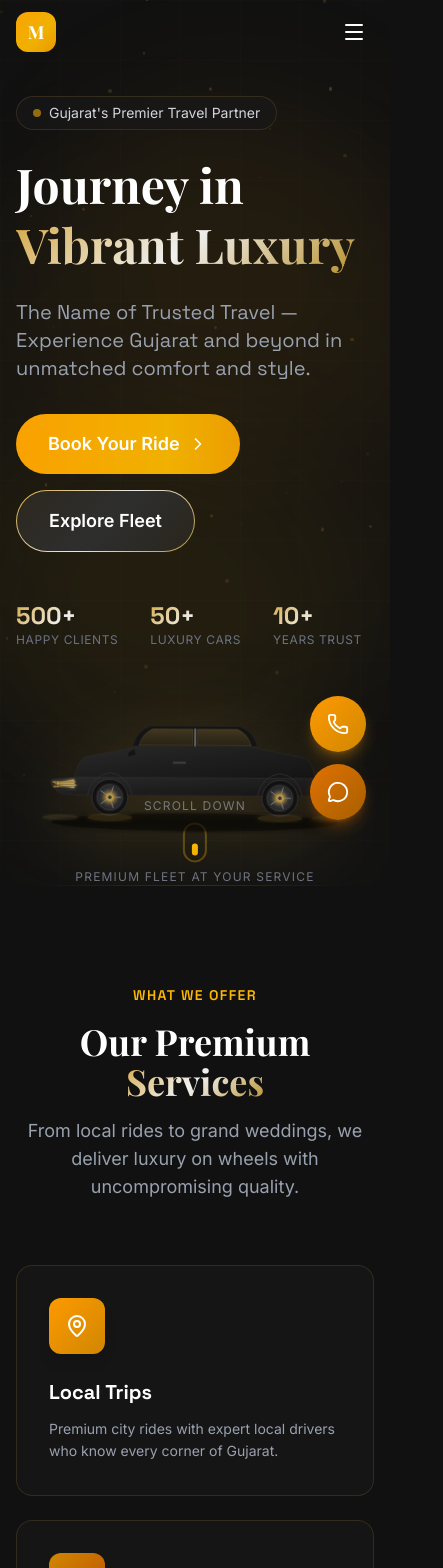
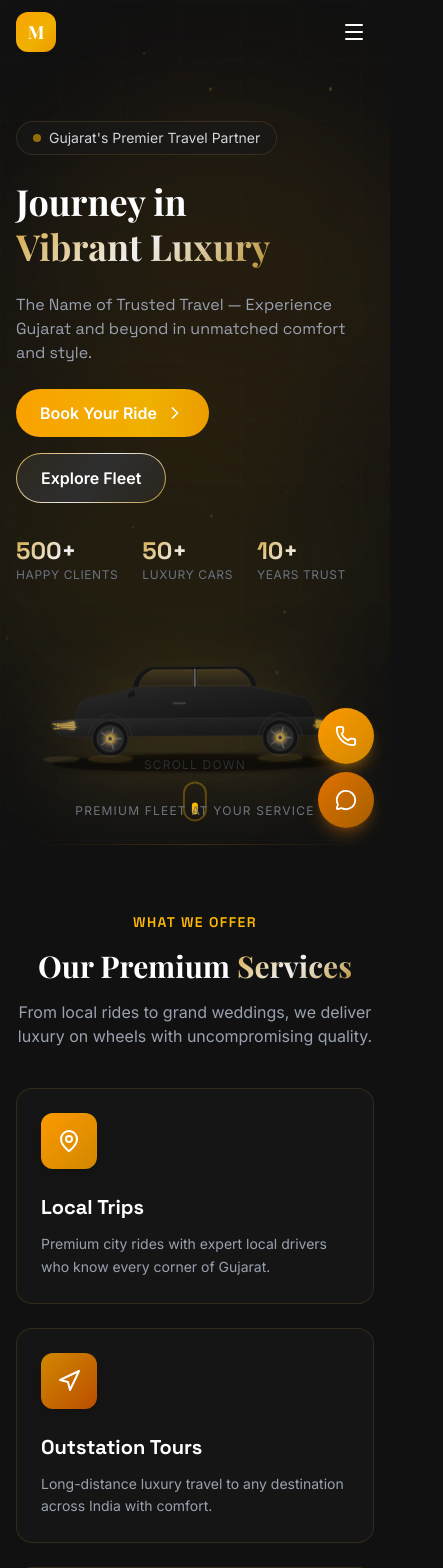
Before and after one commit to SanketVadchhak/Mahadev-Krupa, a Next.js app: page / in a window 390 px wide. Shown: the top 1568 px of the page, 443 px wide, since content can reach past the window. Built offline with nearby package versions, Linux system fonts and the light colour scheme; a web font is replaced by a local one.

Commit message:
Responsiveness

```diff
--- a/app/components/HomePage.tsx
+++ b/app/components/HomePage.tsx
@@ -12,7 +12,9 @@ import {
 
 // ─── Particle Background ────────────────────────────────
 function ParticleField() {
-  const particles = Array.from({ length: 40 }, (_, i) => ({
+  const isMobile = typeof window !== 'undefined' && window.innerWidth < 768;
+  const count = isMobile ? 15 : 40;
+  const particles = Array.from({ length: count }, (_, i) => ({
     id: i,
     x: Math.random() * 100,
     y: Math.random() * 100,
@@ -46,7 +48,7 @@ function ParticleField() {
 // ─── Section Wrapper with scroll animation ───────────────
 function Section({ children, className = '', id = '' }: { children: React.ReactNode; className?: string; id?: string }) {
   const ref = useRef(null);
-  const isInView = useInView(ref, { once: true, margin: "-100px" });
+  const isInView = useInView(ref, { once: true, margin: "-50px" });
 
   return (
     <motion.section
@@ -407,7 +409,7 @@ function HeroSection() {
               initial={{ opacity: 0, y: 30 }}
               animate={{ opacity: 1, y: 0 }}
               transition={{ duration: 0.8, delay: 0.4 }}
-              className="text-5xl sm:text-6xl lg:text-7xl font-bold leading-tight mb-6 font-display"
+              className="text-4xl sm:text-5xl lg:text-7xl font-bold leading-tight mb-6 font-display"
             >
               <span className="text-white">Journey in</span>
               <br />
@@ -418,7 +420,7 @@ function HeroSection() {
               initial={{ opacity: 0, y: 30 }}
               animate={{ opacity: 1, y: 0 }}
               transition={{ duration: 0.8, delay: 0.6 }}
-              className="text-xl text-gray-400 mb-8 max-w-lg font-heading"
+              className="text-base sm:text-xl text-gray-400 mb-6 sm:mb-8 max-w-lg font-heading"
             >
               The Name of Trusted Travel — Experience Gujarat and beyond in unmatched comfort and style.
             </motion.p>
@@ -431,7 +433,7 @@ function HeroSection() {
             >
               <a
                 href="#contact"
-                className="group px-8 py-4 rounded-full bg-gradient-to-r from-amber-500 via-yellow-500 to-amber-600 text-white font-semibold text-lg hover:shadow-xl hover:shadow-amber-500/30 transition-all duration-500 animate-gradient-shift flex items-center gap-2"
+                className="group px-6 py-3 sm:px-8 sm:py-4 rounded-full bg-gradient-to-r from-amber-500 via-yellow-500 to-amber-600 text-white font-semibold text-base sm:text-lg hover:shadow-xl hover:shadow-amber-500/30 transition-all duration-500 animate-gradient-shift flex items-center gap-2"
                 data-hover
               >
                 Book Your Ride
@@ -439,7 +441,7 @@ function HeroSection() {
               </a>
               <a
                 href="#fleet"
-                className="px-8 py-4 rounded-full neon-border text-white font-semibold text-lg hover:shadow-lg hover:shadow-amber-400/20 transition-all duration-500"
+                className="px-6 py-3 sm:px-8 sm:py-4 rounded-full neon-border text-white font-semibold text-base sm:text-lg hover:shadow-lg hover:shadow-amber-400/20 transition-all duration-500"
                 data-hover
               >
                 Explore Fleet
@@ -450,7 +452,7 @@ function HeroSection() {
               initial={{ opacity: 0 }}
               animate={{ opacity: 1 }}
               transition={{ duration: 0.8, delay: 1.2 }}
-              className="flex items-center gap-8 mt-12"
+              className="flex items-center flex-wrap gap-6 sm:gap-8 mt-8 sm:mt-12"
             >
               {[
                 { num: '500+', label: 'Happy Clients' },
@@ -503,18 +505,18 @@ function HeroSection() {
 // ─── Services Section ────────────────────────────────────
 function ServicesSection() {
   return (
-    <Section id="services" className="py-24 md:py-32">
+    <Section id="services" className="py-16 md:py-24 lg:py-32">
       <div className="max-w-7xl mx-auto px-4 sm:px-6 lg:px-8">
         {/* Header */}
-        <div className="text-center mb-16">
+        <div className="text-center mb-10 md:mb-16">
           <motion.span className="inline-block text-sm font-semibold text-amber-400 tracking-widest uppercase mb-4 font-heading">
             What We Offer
           </motion.span>
-          <h2 className="text-4xl md:text-5xl font-bold font-display mb-4">
+          <h2 className="text-3xl md:text-4xl lg:text-5xl font-bold font-display mb-4">
             <span className="text-white">Our Premium </span>
             <span className="gradient-text">Services</span>
           </h2>
-          <p className="text-gray-400 max-w-2xl mx-auto text-lg">
+          <p className="text-gray-400 max-w-2xl mx-auto text-base md:text-lg">
             From local rides to grand weddings, we deliver luxury on wheels with uncompromising quality.
           </p>
         </div>
@@ -530,7 +532,7 @@ function ServicesSection() {
               transition={{ duration: 0.6, delay: i * 0.1 }}
             >
               <TiltCard className="h-full">
-                <div className="group relative h-full p-8 rounded-2xl glass hover:border-amber-500/30 transition-all duration-500 overflow-hidden">
+                <div className="group relative h-full p-6 sm:p-8 rounded-2xl glass hover:border-amber-500/30 transition-all duration-500 overflow-hidden">
                   {/* Background glow */}
                   <div className={`absolute top-0 right-0 w-32 h-32 bg-gradient-to-bl ${s.color} opacity-0 group-hover:opacity-10 blur-2xl transition-opacity duration-500`} />
 
@@ -584,13 +586,13 @@ function FleetSection() {
   }, []);
 
   return (
-    <Section id="fleet" className="py-24 md:py-32 overflow-hidden">
+    <Section id="fleet" className="py-16 md:py-24 lg:py-32 overflow-hidden">
       <div className="max-w-7xl mx-auto px-4 sm:px-6 lg:px-8">
         {/* Header */}
         <div className="flex flex-col md:flex-row md:items-end md:justify-between mb-12">
           <div>
             <span className="text-sm font-semibold text-amber-400 tracking-widest uppercase mb-4 block font-heading">Our Fleet</span>
-            <h2 className="text-4xl md:text-5xl font-bold font-display">
+            <h2 className="text-3xl md:text-4xl lg:text-5xl font-bold font-display">
               <span className="text-white">Luxury </span>
               <span className="gradient-text">Vehicle Fleet</span>
             </h2>
@@ -626,7 +628,7 @@ function FleetSection() {
             whileInView={{ opacity: 1, x: 0 }}
             viewport={{ once: true }}
             transition={{ duration: 0.5, delay: i * 0.1 }}
-            className="shrink-0 w-[340px] sm:w-[380px]"
+            className="shrink-0 w-[280px] sm:w-[340px] md:w-[380px]"
           >
             <TiltCard className="h-full">
               <div className="group relative h-full rounded-2xl glass overflow-hidden hover:border-amber-400/30 transition-all duration-500">
@@ -689,7 +691,7 @@ function AboutSection() {
   const isInView = useInView(ref, { once: true, margin: "-100px" });
 
   return (
-    <Section id="about" className="py-24 md:py-32">
+    <Section id="about" className="py-16 md:py-24 lg:py-32">
       <div className="max-w-7xl mx-auto px-4 sm:px-6 lg:px-8">
         <div className="grid lg:grid-cols-2 gap-16 items-center">
           {/* Left - Visual */}
@@ -745,7 +747,7 @@ function AboutSection() {
           {/* Right - Content */}
           <div>
             <span className="text-sm font-semibold text-amber-400 tracking-widest uppercase mb-4 block font-heading">Our Legacy</span>
-            <h2 className="text-4xl md:text-5xl font-bold font-display mb-6">
+            <h2 className="text-3xl md:text-4xl lg:text-5xl font-bold font-display mb-6">
               <span className="text-white">A Decade of </span>
               <span className="gradient-text">Trusted Travel</span>
             </h2>
@@ -778,11 +780,11 @@ function AboutSection() {
 // ─── Gallery Section ─────────────────────────────────────
 function GallerySection() {
   return (
-    <Section id="gallery" className="py-24 md:py-32">
+    <Section id="gallery" className="py-16 md:py-24 lg:py-32">
       <div className="max-w-7xl mx-auto px-4 sm:px-6 lg:px-8">
         <div className="text-center mb-16">
           <span className="text-sm font-semibold text-amber-400 tracking-widest uppercase mb-4 block font-heading">Destinations</span>
-          <h2 className="text-4xl md:text-5xl font-bold font-display mb-4">
+          <h2 className="text-3xl md:text-4xl lg:text-5xl font-bold font-display mb-4">
             <span className="text-white">Explore </span>
             <span className="gradient-text">Our Gallery</span>
           </h2>
@@ -838,11 +840,11 @@ function TestimonialsSection() {
   }, []);
 
   return (
-    <Section id="testimonials" className="py-24 md:py-32">
+    <Section id="testimonials" className="py-16 md:py-24 lg:py-32">
       <div className="max-w-7xl mx-auto px-4 sm:px-6 lg:px-8">
         <div className="text-center mb-16">
           <span className="text-sm font-semibold text-amber-400 tracking-widest uppercase mb-4 block font-heading">Testimonials</span>
-          <h2 className="text-4xl md:text-5xl font-bold font-display mb-4">
+          <h2 className="text-3xl md:text-4xl lg:text-5xl font-bold font-display mb-4">
             <span className="text-white">What Our </span>
             <span className="gradient-text">Clients Say</span>
           </h2>
@@ -857,7 +859,7 @@ function TestimonialsSection() {
               animate={{ opacity: 1, y: 0 }}
               exit={{ opacity: 0, y: -20 }}
               transition={{ duration: 0.5 }}
-              className="rounded-2xl glass p-8 md:p-12 text-center relative overflow-hidden"
+              className="rounded-2xl glass p-6 md:p-10 lg:p-12 text-center relative overflow-hidden"
             >
               <div className="absolute top-4 left-4 text-6xl text-amber-400/10 font-display">&ldquo;</div>
               <div className="absolute bottom-4 right-4 text-6xl text-amber-400/10 font-display">&rdquo;</div>
@@ -871,7 +873,7 @@ function TestimonialsSection() {
                 ))}
               </div>
 
-              <p className="text-lg md:text-xl text-gray-300 leading-relaxed mb-8 max-w-2xl mx-auto italic">
+              <p className="text-base md:text-lg lg:text-xl text-gray-300 leading-relaxed mb-6 md:mb-8 max-w-2xl mx-auto italic">
                 &ldquo;{testimonials[active].text}&rdquo;
               </p>
 
@@ -942,16 +944,16 @@ function ContactSection() {
     setFormData({ name: '', phone: '', email: '', pickup: '', drop: '', date: '', vehicle: '', message: '' });
   };
 
-  const inputClass = "w-full px-4 py-3 rounded-xl bg-dark-surface/50 border border-dark-border text-white placeholder-gray-500 focus:border-amber-400/50 focus:outline-none focus:ring-1 focus:ring-amber-400/20 transition-all duration-300 text-sm";
+  const inputClass = "w-full px-4 py-3 rounded-xl bg-dark-surface/50 border border-dark-border text-white placeholder-gray-500 focus:border-amber-400/50 focus:outline-none focus:ring-1 focus:ring-amber-400/20 transition-all duration-300 text-base";
 
   return (
-    <Section id="contact" className="py-24 md:py-32">
+    <Section id="contact" className="py-16 md:py-24 lg:py-32">
       <div className="max-w-7xl mx-auto px-4 sm:px-6 lg:px-8">
         <div className="grid lg:grid-cols-2 gap-12">
           {/* Left - Info */}
           <div>
             <span className="text-sm font-semibold text-amber-400 tracking-widest uppercase mb-4 block font-heading">Get in Touch</span>
-            <h2 className="text-4xl md:text-5xl font-bold font-display mb-6">
+            <h2 className="text-3xl md:text-4xl lg:text-5xl font-bold font-display mb-6">
               <span className="text-white">Book Your </span>
               <span className="gradient-text">Dream Ride</span>
             </h2>
@@ -1088,7 +1090,7 @@ function FloatingButtons() {
   }, []);
 
   return (
-    <div className="fixed bottom-6 right-6 z-50 flex flex-col gap-3">
+    <div className="fixed bottom-4 right-4 sm:bottom-6 sm:right-6 z-50 flex flex-col gap-2 sm:gap-3">
       <AnimatePresence>
         {showTop && (
           <motion.button
@@ -1138,13 +1140,13 @@ function FloatingButtons() {
 // ─── Footer ──────────────────────────────────────────────
 function Footer() {
   return (
-    <footer className="relative pt-24 pb-8 overflow-hidden">
+    <footer className="relative pt-16 md:pt-24 pb-8 overflow-hidden">
       {/* 33% depth gradient */}
       <div className="absolute inset-0 bg-gradient-to-b from-transparent via-dark-bg to-dark-card" />
       <div className="absolute bottom-0 left-0 right-0 h-1/3 bg-gradient-to-t from-amber-900/10 to-transparent" />
 
       <div className="relative max-w-7xl mx-auto px-4 sm:px-6 lg:px-8">
-        <div className="grid md:grid-cols-2 lg:grid-cols-4 gap-12 mb-16">
+        <div className="grid md:grid-cols-2 lg:grid-cols-4 gap-8 md:gap-12 mb-10 md:mb-16">
           {/* Brand */}
           <div className="lg:col-span-1">
             <div className="flex items-center gap-3 mb-6">
--- a/app/globals.css
+++ b/app/globals.css
@@ -22,6 +22,8 @@
 html {
   scroll-behavior: smooth;
   background: var(--color-dark-bg);
+  overflow-x: hidden;
+  -webkit-text-size-adjust: 100%;
 }
 
 body {
@@ -29,6 +31,15 @@ body {
   background: var(--color-dark-bg);
   color: #F0F0F0;
   overflow-x: hidden;
+  -webkit-overflow-scrolling: touch;
+}
+
+/* Remove 300ms tap delay on touch devices */
+a,
+button,
+[role="button"],
+input[type="submit"] {
+  touch-action: manipulation;
 }
 
 ::-webkit-scrollbar {
@@ -59,15 +70,17 @@ body {
   border: 1px solid rgba(212, 168, 67, 0.2);
 }
 
-/* 3D Card Effect */
+/* 3D Card Effect — disabled on touch devices */
 .card-3d {
   transform-style: preserve-3d;
   perspective: 1000px;
   transition: transform 0.5s cubic-bezier(0.23, 1, 0.32, 1);
 }
 
-.card-3d:hover {
-  transform: rotateY(5deg) rotateX(5deg) translateZ(20px);
+@media (hover: hover) and (pointer: fine) {
+  .card-3d:hover {
+    transform: rotateY(5deg) rotateX(5deg) translateZ(20px);
+  }
 }
 
 .card-3d-inner {
@@ -249,12 +262,27 @@ body {
   .masonry-grid {
     columns: 1;
   }
+
+  /* Reduce floating animation intensity on mobile */
+  .animate-float {
+    animation-duration: 8s;
+  }
+
+  /* Reduce spin animations on mobile for performance */
+  .animate-spin-slow {
+    animation-duration: 40s;
+  }
 }
 
 @media (min-width: 769px) and (max-width: 1024px) {
   .masonry-grid {
     columns: 2;
   }
+}
+
+/* Smooth tap highlight removal on mobile */
+* {
+  -webkit-tap-highlight-color: transparent;
 }
 
 /* Service icon glow */
```
